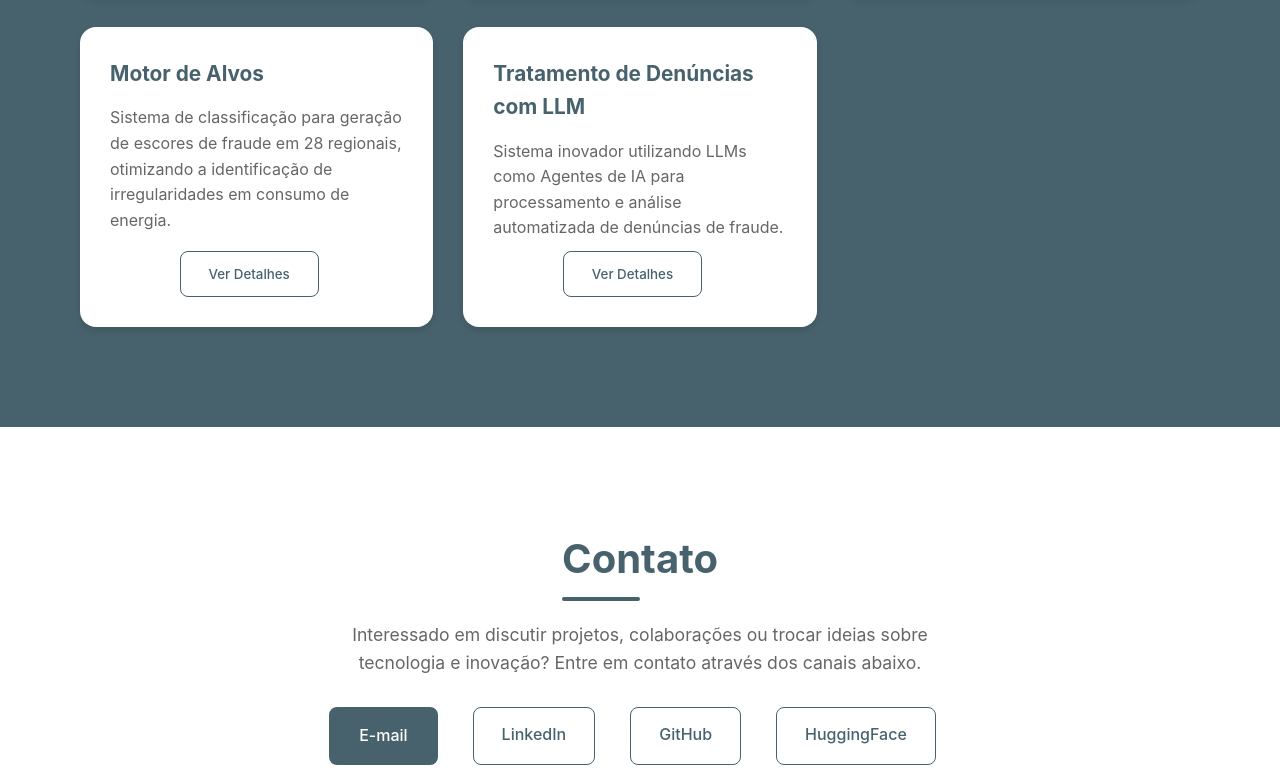
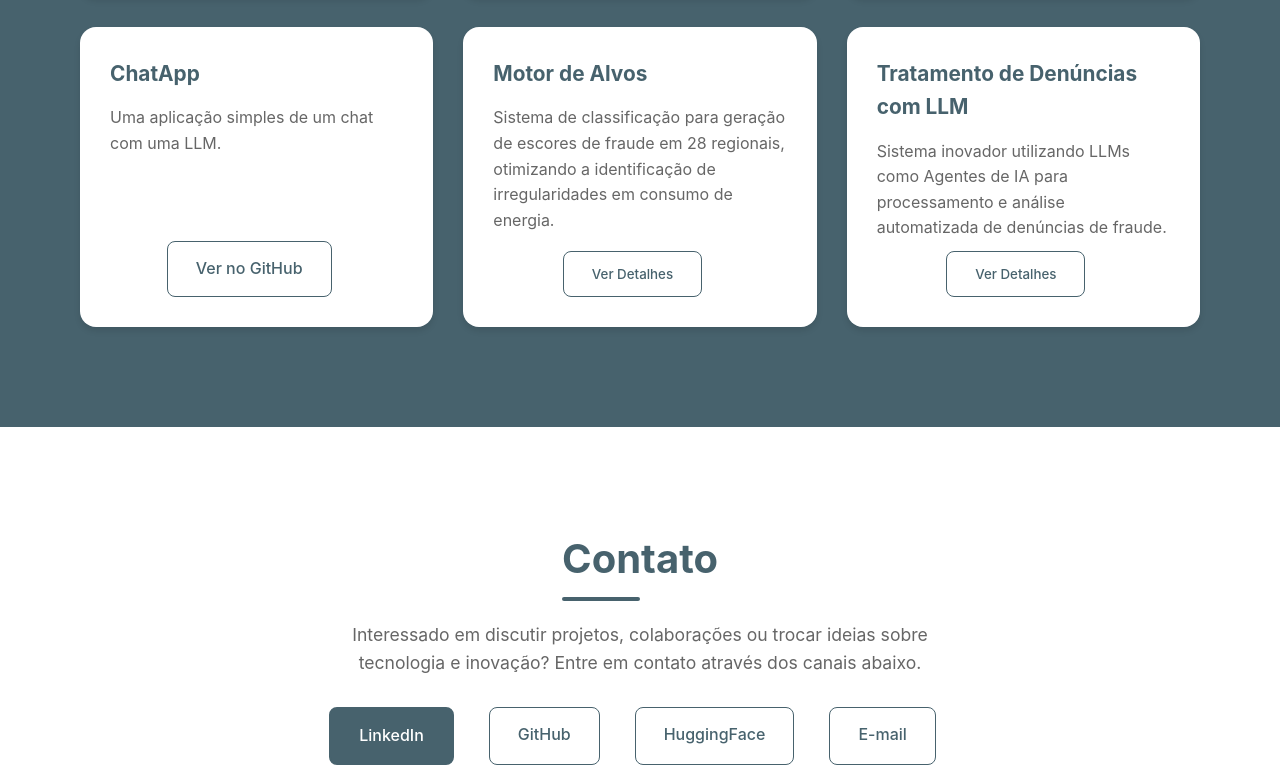
Before and after one commit to maikereis/portfolio, a plain HTML site: page index.html in a window 1280 px wide. Shown: the part 2666-3440 px from the top of the page. Drawn offline with Linux system fonts and the light colour scheme.

Commit message:
Add project

```diff
--- a/index.html
+++ b/index.html
@@ -696,6 +696,13 @@
                         <a href="https://github.com/maikereis/nanoGPT" class="button secondary">Ver no GitHub</a>
                     </div>
                 </div>
+                <div class="project-card">
+                    <h3>ChatApp</h3>
+                    <p>Uma aplicação simples de um chat com uma LLM.</p>
+                    <div class="project-links">
+                        <a href="https://github.com/maikereis/chat-app" class="button secondary">Ver no GitHub</a>
+                    </div>
+                </div>
                 <div class="project-card flip-card">
                     <div class="flip-card-inner">
                         <div class="flip-card-front">
@@ -766,10 +773,10 @@
                 contato
                 através dos canais abaixo.</p>
             <div class="contact-buttons">
-                <a href="mailto:maikerdralcantara@gmail.com" class="button">E-mail</a>
-                <a href="https://br.linkedin.com/in/maikereis" class="button secondary">LinkedIn</a>
+                <a href="https://br.linkedin.com/in/maikereis" class="button">LinkedIn</a>
                 <a href="https://github.com/maikereis" class="button secondary">GitHub</a>
                 <a href="https://huggingface.co/maikerdr" class="button secondary">HuggingFace</a>
+                <a href="mailto:maikerdralcantara@gmail.com" class="button  secondary">E-mail</a>
             </div>
         </div>
     </section>
```
